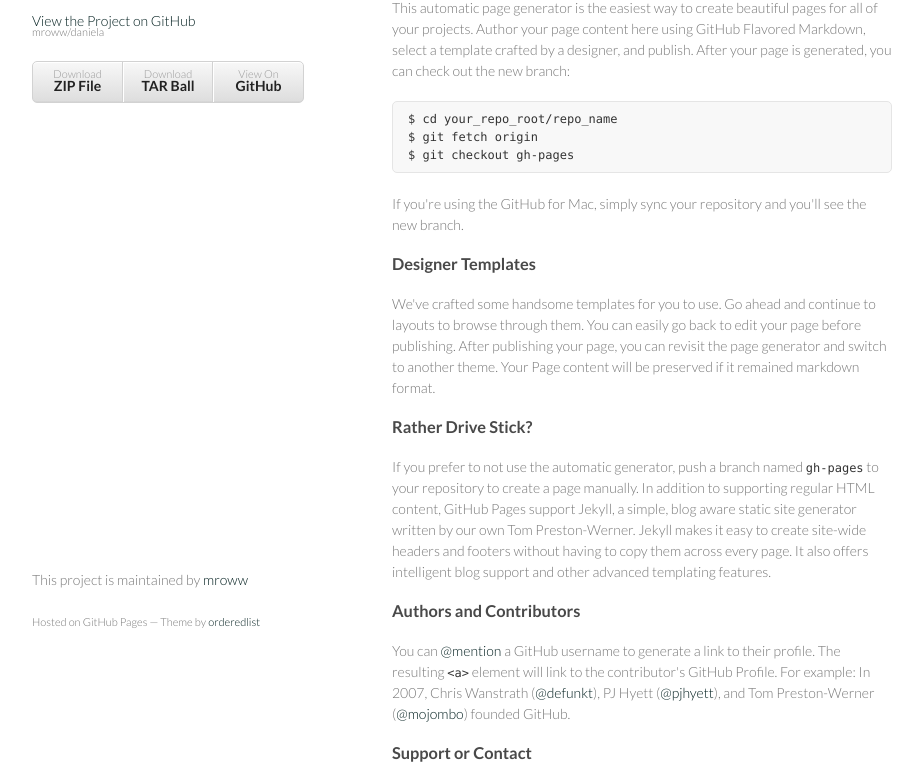
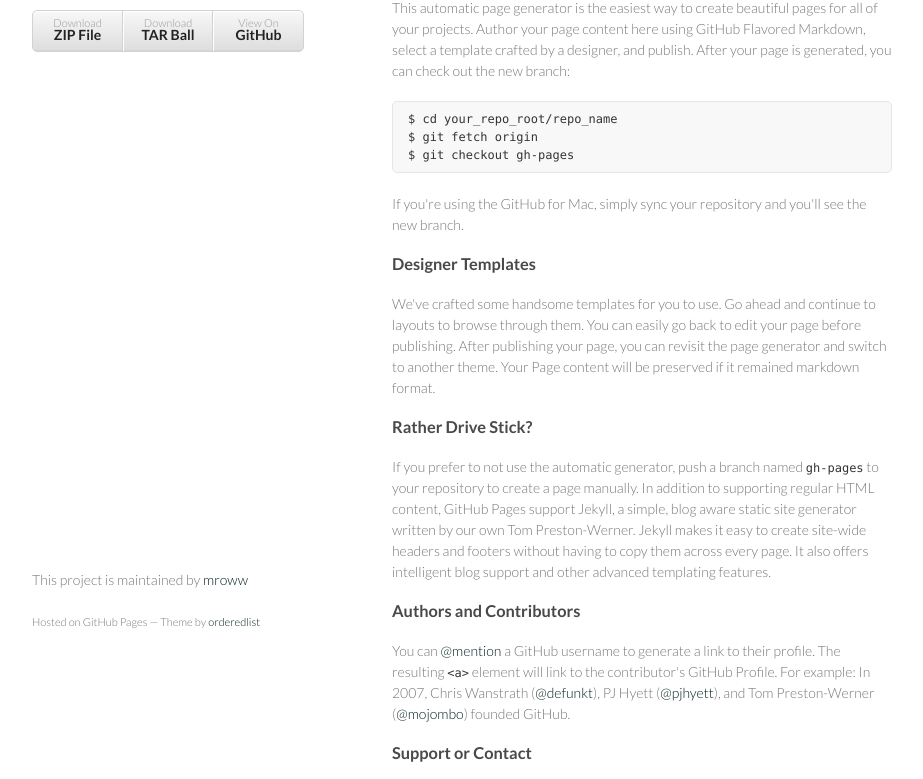
Before and after one commit to mroww/danielav.net, a plain HTML site: page index.html in a window 1280 px wide. Shown: the part 99-878 px from the top of the page, without its empty margins (178-1101 px from the left). Drawn offline with Linux system fonts and the light colour scheme.

Commit message:
Update index.html

```diff
--- a/index.html
+++ b/index.html
@@ -18,7 +18,6 @@
         <h1>Daniela</h1>
         <p></p>
 
-        <p class="view"><a href="https://github.com/mroww/daniela">View the Project on GitHub <small>mroww/daniela</small></a></p>
 
 
         <ul>
```
